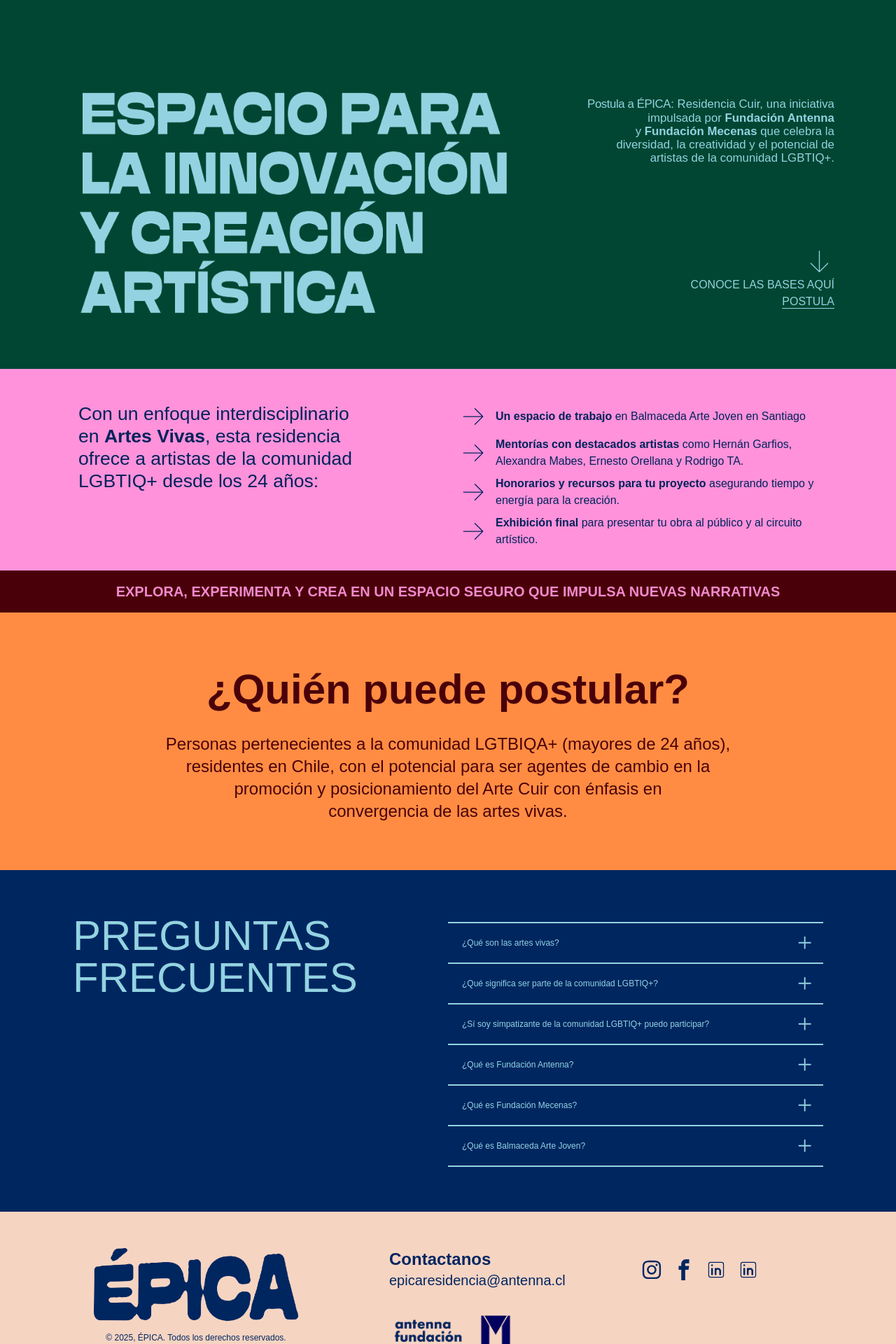
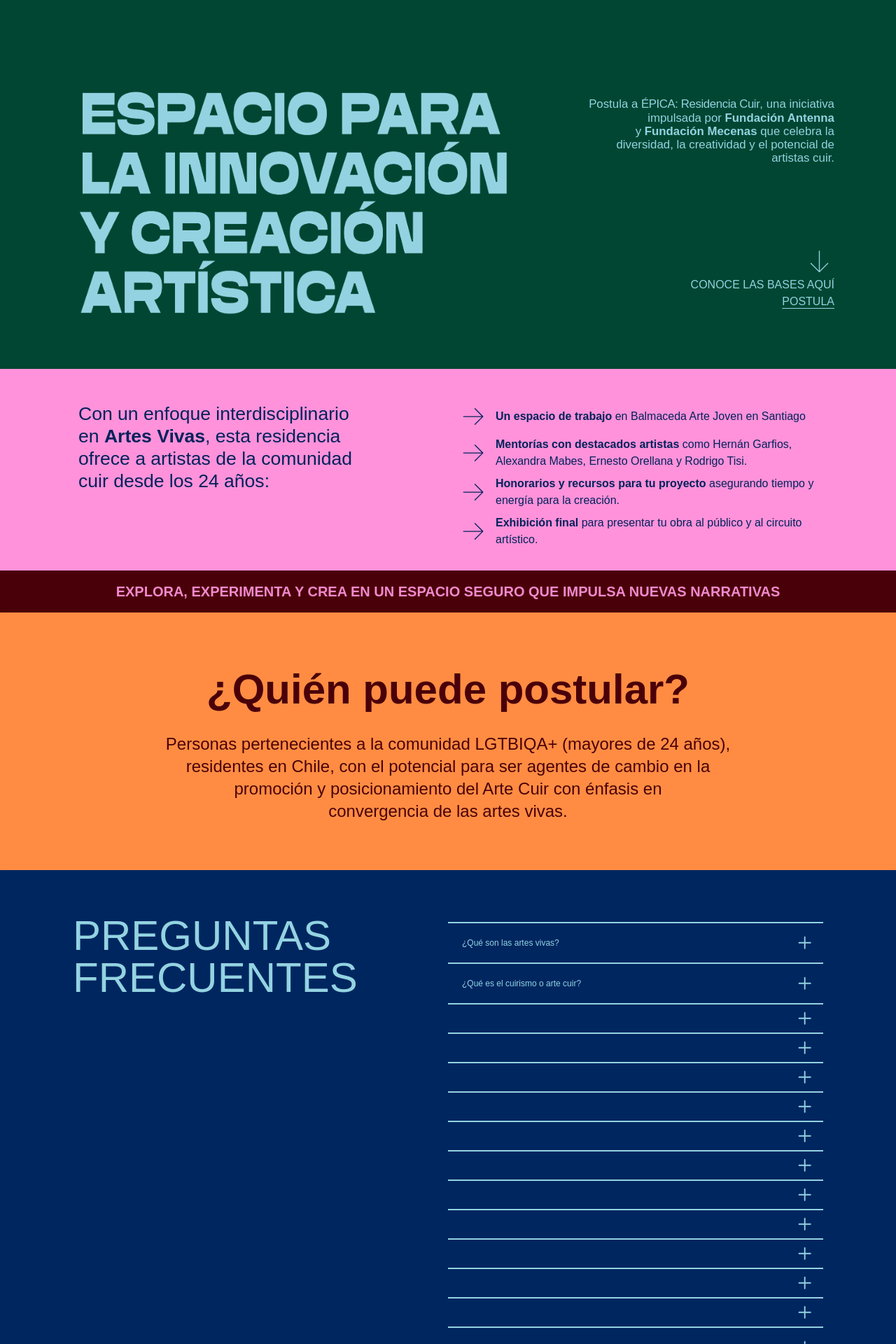
Before and after one commit to andystefano/web_epica, a Next.js app: page / in a window 1280 px wide. Shown: the part 440-2360 px from the top of the page at 70% size. Built offline with nearby package versions, Linux system fonts and the light colour scheme; a web font is replaced by a local one.

Commit message:
update text

```diff
--- a/src/app/sections/Section1.js
+++ b/src/app/sections/Section1.js
@@ -22,15 +22,17 @@ export default function Section1() {
             <div className="flex flex-col justify-between h-full">
               <div>
                 <p className="mb-4 text-[#93d3e1] text-[1.053rem] leading-[1.2rem] text-right font-mona font-extralight">
-                  <strong className="font-medium tracking-tight">Postula a ÉPICA</strong>:
-                  Residencia Cuir, una iniciativa impulsada por
+                  Postula a <strong className="font-medium tracking-tight">ÉPICA:
+                  Residencia Cuir</strong>, una iniciativa impulsada por
                   <strong className="font-bold"> Fundación Antenna</strong>{" "}
                   <br />y{" "}
                   <strong className="font-bold">Fundación Mecenas</strong> que
                   celebra la
                   <br />
                   diversidad, la creatividad y el potencial de
-                  <br /> artistas de la comunidad LGBTIQ+.
+                  <br /> artistas cuir.
+
+
                 </p>
               </div>
               <div className="flex flex-col items-end w-full">
--- a/src/app/sections/Section2.js
+++ b/src/app/sections/Section2.js
@@ -33,7 +33,7 @@ export default function Section2() {
       id: 2,
       content: (
         <div>
-          <span className="font-bold">Mentorías con destacados artistas</span> como Hernán Garfios, Alexandra Mabes, Ernesto Orellana y Rodrigo TA.
+          <span className="font-bold">Mentorías con destacados artistas</span> como Hernán Garfios, Alexandra Mabes, Ernesto Orellana y Rodrigo Tisi.
         </div>
       ),
     },
@@ -63,6 +63,7 @@ export default function Section2() {
     delay: 200,
   });
 
+
   return (
     <section className="bg-[#ff92da] cursor-[url('/img/cursor/section2I.png'),_auto]">
       {/* Asignamos el ref al contenedor para detectar la visibilidad */}
@@ -75,7 +76,7 @@ export default function Section2() {
             <br />
             ofrece a artistas de la comunidad
             <br />
-            LGBTIQ+ desde los 24 años:
+            cuir desde los 24 años:
           </animated.div>
         </div>
 
--- a/src/app/sections/Section3.js
+++ b/src/app/sections/Section3.js
@@ -28,6 +28,7 @@ export default function Section3() {
       >
         EXPLORA, EXPERIMENTA Y CREA EN UN ESPACIO SEGURO QUE IMPULSA NUEVAS
         NARRATIVAS
+
       </animated.div>
     </section>
   );
--- a/src/app/sections/components/Faq.js
+++ b/src/app/sections/components/Faq.js
@@ -14,7 +14,23 @@ export default function Faq() {
             marginTop:'10px'
           }}
         >
-          <AcordeonTab titulo={'¿Qué son las artes vivas?'} contenido={'Las postulaciones se pueden enviar desde el día 26 de junio 2024 hasta el día 25 de septiembre, a las 23:59 hrs. Las postulaciones que lleguen después serán consideradas como fuera de base.'} />
+          <AcordeonTab titulo={'¿Qué son las artes vivas?'} contenido={'Entendemos por artes vivas las prácticas artísticas que investigan desde el cuerpo y exploran cruces e hibridaciones con diversas disciplinas, como la música, las artes plásticas, la arquitectura y la escritura, entre muchas otras, ofreciendo un espacio abierto para la experimentación y la interacción con otros en tiempo real.'} />
+
+          <AcordeonTab titulo={'¿Qué es el cuirismo o arte cuir?'} contenido={''} />
+          <AcordeonTab titulo={''} contenido={''} />
+          <AcordeonTab titulo={''} contenido={''} />
+          <AcordeonTab titulo={''} contenido={''} />
+          <AcordeonTab titulo={''} contenido={''} />
+          <AcordeonTab titulo={''} contenido={''} />
+          <AcordeonTab titulo={''} contenido={''} />
+          <AcordeonTab titulo={''} contenido={''} />
+          <AcordeonTab titulo={''} contenido={''} />
+          <AcordeonTab titulo={''} contenido={''} />
+          <AcordeonTab titulo={''} contenido={''} />
+          <AcordeonTab titulo={''} contenido={''} />
+
+
+
           <AcordeonTab titulo={' ¿Qué significa ser parte de la comunidad LGBTIQ+?'} contenido={'No, solamente se puede postular una obra por cada artista o postulante.'} />
           <AcordeonTab titulo={'¿Sí soy simpatizante de la comunidad LGBTIQ+ puedo participar?'} contenido={'Si, las participantes de las convocatorias anteriores pueden postular, a excepción de las ganadoras de las versiones anteriores.'} />
           <AcordeonTab titulo={'¿Qué es Fundación Antenna?'} contenido={'No, el premio no es de adquisición.'} />
```
